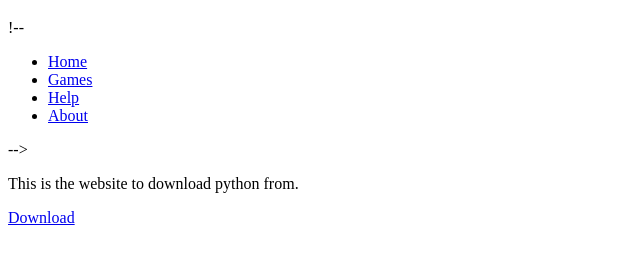
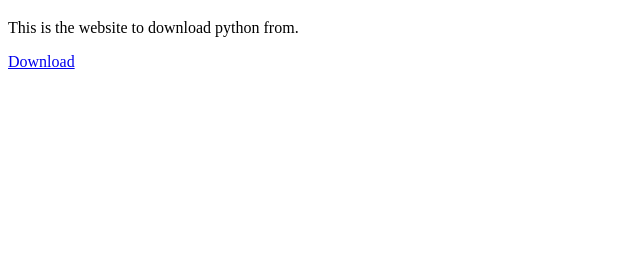
Before and after one commit to PHUHSCode/phuhscode.github.io, a plain HTML site: page index.html in a window 1280 px wide. Shown: the part 61-322 px from the top of the page, without its empty margins (0-640 px from the left). Drawn offline with Linux system fonts and the light colour scheme.

Commit message:
Update index.html

```diff
--- a/index.html
+++ b/index.html
@@ -17,7 +17,7 @@
     <h1>PHUHS CODE Website</h1>
   </header>
 
-  !--<ul class="navigationlist">
+  <!--<ul class="navigationlist">
     <li class="navigationelement"><a class="navigationlink" href="/">Home</a></li>
     <li class="navigationelement"><a class="navigationlink" href="games/">Games</a></li>
     <li class="navigationelement"><a class="navigationlink" href="help/">Help</a></li>
```
